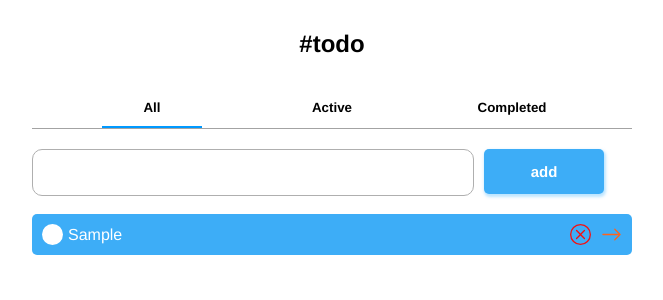
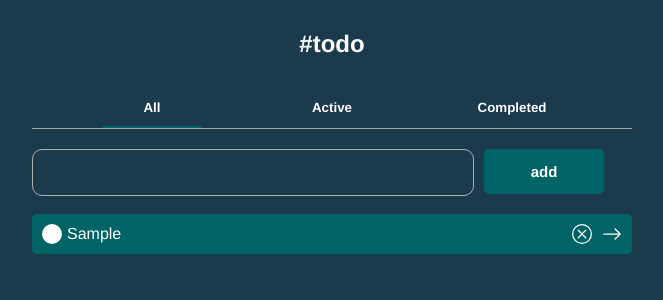
Before and after one commit to FacundoLG/ToDo, a React (Create React App) app: page / in a window 1280 px wide. Both pictures are taken after typing "Sample" into the empty fields and a click on the button "add". Shown: the top 300 px of the page, without its empty margins (308-971 px from the left). Built offline with nearby package versions, Linux system fonts and the light colour scheme.

Commit message:
final styles and deploy

```diff
--- a/src/App.css
+++ b/src/App.css
@@ -1,4 +1,4 @@
 * {
   font-family: Helvetica;
-  background: #ffffff;
+  background: #1b3a4b;
 }
--- a/src/assets/styles/Button.css
+++ b/src/assets/styles/Button.css
@@ -9,17 +9,17 @@
   font-size: 15px;
 }
 .add {
-  background: rgb(61, 173, 247);
-  box-shadow: 1px 2px 3px 1px rgba(124, 203, 255, 0.5);
+  background: #006466;
+  box-shadow: 1px 2px 3px 1px 272640;
 }
 .delete {
-  background: rgb(247, 61, 61);
-  box-shadow: 1px 2px 3px 1px rgba(255, 124, 124, 0.5);
+  background: #3e1f47;
+  box-shadow: 1px 2px 3px 1px #3e1f47;
 }
 .button:hover {
   opacity: 0.8;
   cursor: pointer;
 }
 .button:active {
-  background: rgb(47, 143, 206);
+  opacity: 1;
 }
--- a/src/assets/styles/Input.css
+++ b/src/assets/styles/Input.css
@@ -13,6 +13,8 @@
   margin-right: 10px;
   max-width: 500px;
   border: solid rgb(175, 175, 175) 1px;
+  background: none;
+  color: #fff;
   outline: none;
   padding: 0px 10px;
 }
--- a/src/assets/styles/Nav.css
+++ b/src/assets/styles/Nav.css
@@ -1,3 +1,6 @@
+body {
+  color: #fff;
+}
 .navContainer {
   display: flex;
   text-align: center;
@@ -25,10 +28,11 @@
   text-align: center;
   margin: 0px 0px;
   height: 40px;
+  color: #fff;
   border-bottom: solid rgba(163, 163, 163, 0) 2px;
 }
 #All {
-  border-bottom: 2px rgb(0, 153, 255) solid;
+  border-bottom: 2px #006466 solid;
 }
 .tabs:hover {
   opacity: 0.7;
--- a/src/assets/styles/task.css
+++ b/src/assets/styles/task.css
@@ -1,7 +1,7 @@
 .taskContainer {
   display: flex;
   justify-content: space-between;
-  background: rgb(61, 173, 247);
+  background: #006466;
   align-items: center;
   margin: 6px 0px;
   border-radius: 5px;
@@ -19,21 +19,21 @@
   margin: 0px 0px;
 }
 .icon {
-  font-size: 21px;
+  font-size: 20px;
   background: none;
   margin: 0px 5px;
-}
-.red {
-  color: rgb(245, 15, 15);
+  color: #ffffff;
 }
 .orange {
-  color: rgb(255, 99, 27);
+  color: #fff;
 }
 .red:hover {
-  opacity: 0.8;
+  color: #ba181b;
+  opacity: 1;
   cursor: pointer;
 }
 .orange:hover {
-  opacity: 0.8;
+  color: #45cb85;
+  opacity: 1;
   cursor: pointer;
 }
--- a/src/components/Nav.jsx
+++ b/src/components/Nav.jsx
@@ -11,7 +11,7 @@ const Nav = (props) =>{
             setInactive("All")
             setInactive("Active")
             setInactive("Completed")
-            document.getElementById(id).style.borderBottom = "2px rgb(0, 153, 255) solid"
+            document.getElementById(id).style.borderBottom = "2px #006466 solid"
         }
         setTab(id)
     }
--- a/src/components/Task.jsx
+++ b/src/components/Task.jsx
@@ -4,6 +4,8 @@ import '../assets/styles/task.css'
 const Task = (props) =>{
     const {todos,taskText, deleteClick, passClick, isComplete} = props
     const [complete, setComplete] = useState(!isComplete)
+
+
 
 
     return(
--- a/src/pages/Home.jsx
+++ b/src/pages/Home.jsx
@@ -6,6 +6,7 @@ import Completed from '../components/Completed';
 import '../assets/styles/All.css'
 import '../assets/styles/Button.css'
 import '../assets/styles/Input.css'
+import '../assets/styles/task.css'
 let actualTab = "All"
 const Home = () => {
     const [tab, setTab] = useState(actualTab)
```
